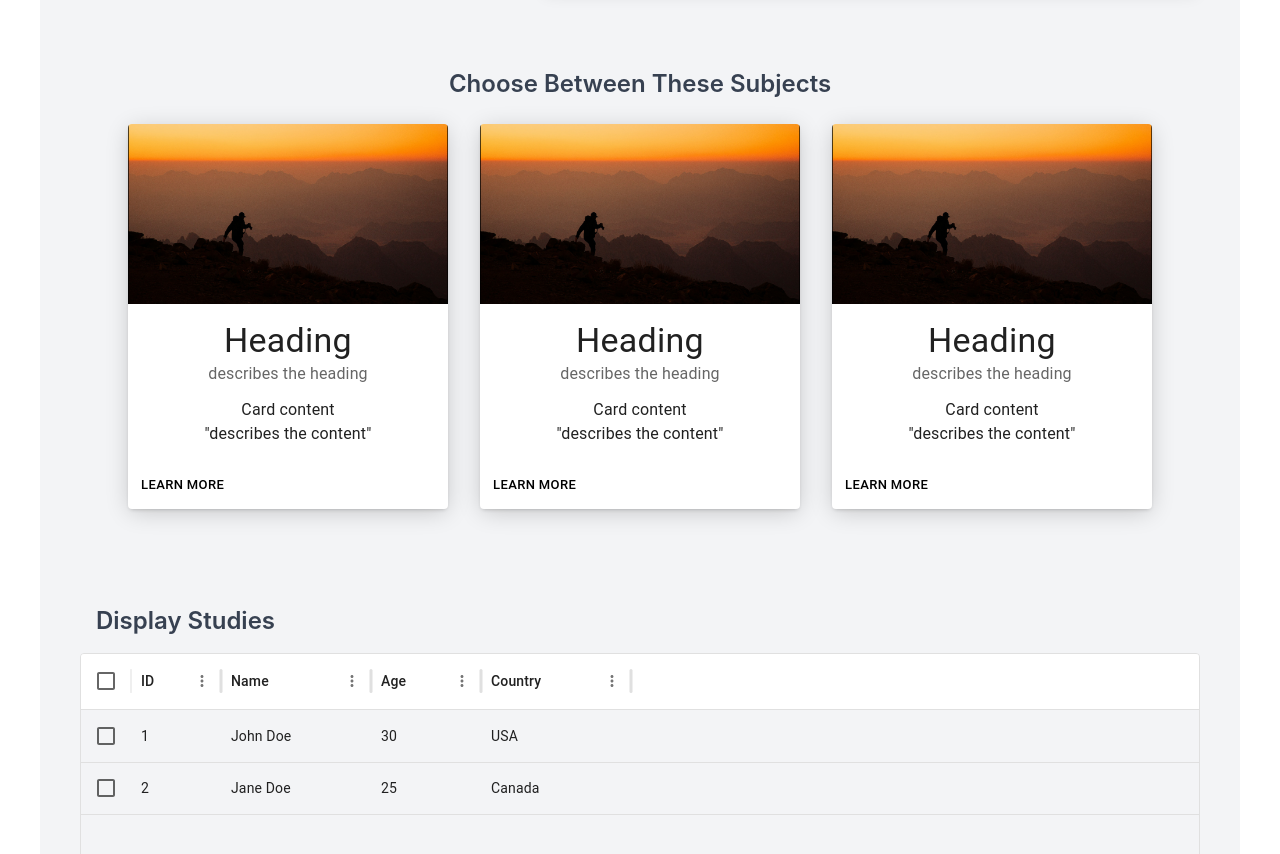
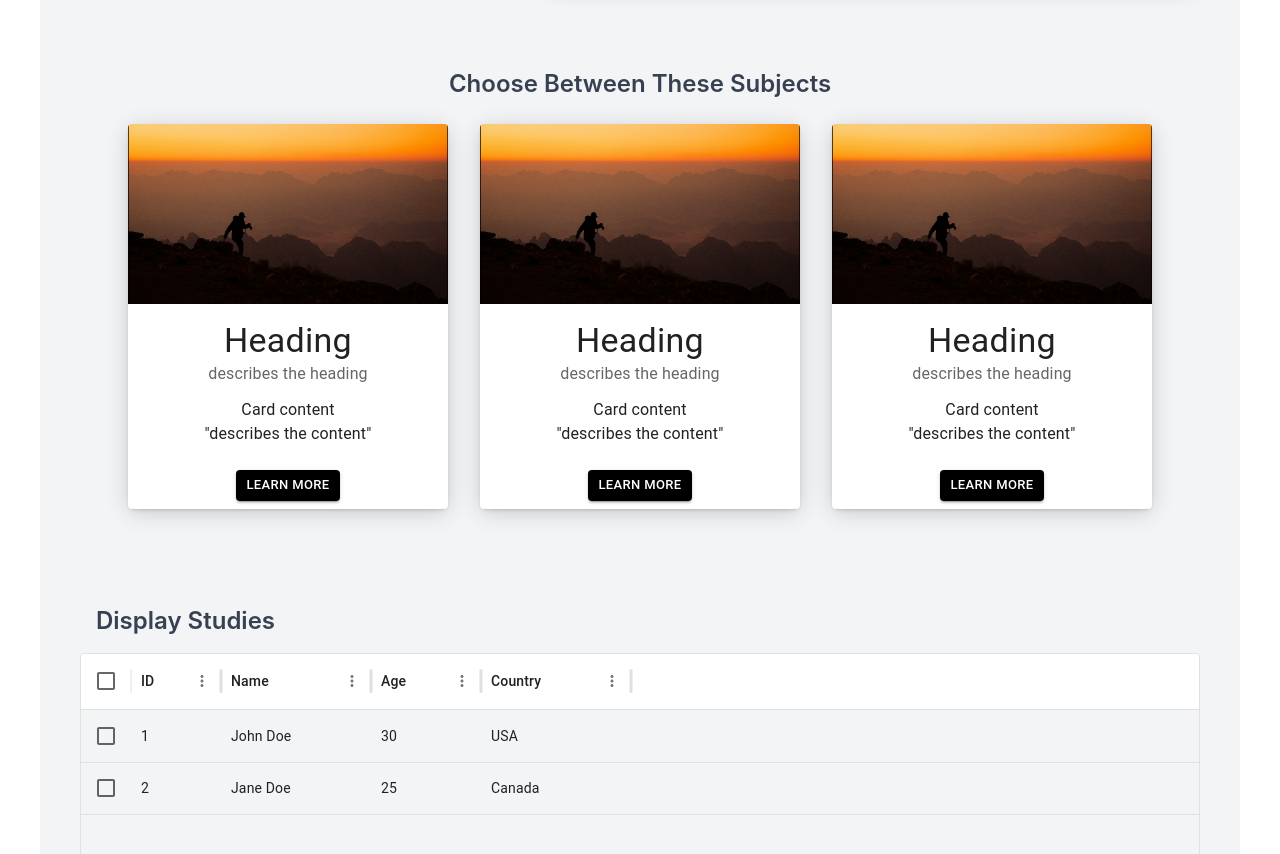
Before and after one commit to Mask1nen/2024-TDDD96-CAMA-BachelorsProject, a React (Vite) app in the folder cama_frontend/: page / in a window 1280 px wide. Shown: the part 720-1574 px from the top of the page. Built offline with nearby package versions, Linux system fonts and the light colour scheme.

Commit message:
502 feat: changed cards on homepage and changed color on a button

```diff
--- a/cama_frontend/src/components/Navbar.tsx
+++ b/cama_frontend/src/components/Navbar.tsx
@@ -134,7 +134,7 @@ function Navbar() {
               <Button size="small"
                 key="addstudy"
                 variant="contained"
-                color="error"
+                color="primary"
                 sx={{mr:3}}
 
               >
--- a/cama_frontend/src/pages/Home/HomePage.tsx
+++ b/cama_frontend/src/pages/Home/HomePage.tsx
@@ -10,27 +10,26 @@ import {
   Typography,
 } from "@mui/material";
 import { MinusCircleIcon } from "@heroicons/react/16/solid";
-import { DataGrid, GridToolbar } from '@mui/x-data-grid';
-import { useDemoData } from '@mui/x-data-grid-generator';
+import { DataGrid, GridToolbar } from "@mui/x-data-grid";
+import { useDemoData } from "@mui/x-data-grid-generator";
+import { Link } from "react-router-dom";
+import { Luggage } from "@mui/icons-material";
 
-const VISIBLE_FIELDS = ['name', 'rating', 'country', 'dateCreated', 'isAdmin'];
+const VISIBLE_FIELDS = ["name", "rating", "country", "dateCreated", "isAdmin"];
 
 const HomePage: React.FC = () => {
-
   const rows = [
-    { id: 1, name: 'John Doe', age: 30, country: 'USA' },
-    { id: 2, name: 'Jane Doe', age: 25, country: 'Canada' },
+    { id: 1, name: "John Doe", age: 30, country: "USA" },
+    { id: 2, name: "Jane Doe", age: 25, country: "Canada" },
     // Add more rows as needed
   ];
 
   const columns = [
-    { field: 'id', headerName: 'ID', width: 90 },
-    { field: 'name', headerName: 'Name', width: 150 },
-    { field: 'age', headerName: 'Age', width: 110 },
-    { field: 'country', headerName: 'Country', width: 150 },
+    { field: "id", headerName: "ID", width: 90 },
+    { field: "name", headerName: "Name", width: 150 },
+    { field: "age", headerName: "Age", width: 110 },
+    { field: "country", headerName: "Country", width: 150 },
   ];
-
-
 
   return (
     <div className="min-h-screen bg-gray-100">
@@ -54,15 +53,15 @@ const HomePage: React.FC = () => {
         </div>
         {/* Section 2 */}
 
-
         {/* Section 3 */}
         <section className="flex flex-wrap justify-center py-8">
           <h2 className="text-2xl font-semibold text-gray-700 mb-6">
             Choose Between These Subjects
           </h2>
-          <div className="flex flex-wrap items-center justify-between mx-10">
-            {/* Repeat for each card */}
-            <div className="w-full sm:w-1/2 md:w-1/3 px-4 mb-4">
+          <div className="flex flex-wrap items-center justify-center mx-10">
+            {/* Card 1 starts  */}
+              <div className="w-full sm:w-1/2 md:w-1/3 px-4 mb-4 transition-transform transform hover:scale-105 duration-300">
+                <Link to="/target1">
                 <Card
                   sx={{
                     width: 320,
@@ -77,11 +76,10 @@ const HomePage: React.FC = () => {
                       width: "100%",
                       height: 0,
                       paddingBottom: "min(56.25%, 200px)",
-                    bgcolor: "rgba(, 0, 0, 0.08)",
+                      bgcolor: "rgba(0, 0, 0, 0.08)",
                     }}
                     />
                   <CardContent>
-
                     <Typography variant="h4" component="div">
                       Heading
                     </Typography>
@@ -94,13 +92,17 @@ const HomePage: React.FC = () => {
                       {'"describes the content"'}
                     </Typography>
                   </CardContent>
-                <CardActions>
-                  <Button size="small" >Learn More</Button>
+                  <CardActions style={{justifyContent : "center"}}>
+                    <Button size="small" variant="contained" color="primary">Learn More</Button>
                   </CardActions>
                 </Card>
+                </Link>
               </div>
-            {/* End of card */}
-            <div className="w-full sm:w-1/2 md:w-1/3 px-4 mb-4">
+
+
+            {/* Card 2 starts  */}
+            <div className="w-full sm:w-1/2 md:w-1/3 px-4 mb-4 transition-transform transform hover:scale-105 duration-300">
+              <Link to="/target2">
               <Card
                 sx={{
                   width: 320,
@@ -115,11 +117,10 @@ const HomePage: React.FC = () => {
                     width: "100%",
                     height: 0,
                     paddingBottom: "min(56.25%, 200px)",
-                    bgcolor: "rgba(, 0, 0, 0.08)",
+                    bgcolor: "rgba(0, 0, 0, 0.08)",
                   }}
                 />
                 <CardContent>
-
                   <Typography variant="h4" component="div">
                     Heading
                   </Typography>
@@ -132,12 +133,15 @@ const HomePage: React.FC = () => {
                     {'"describes the content"'}
                   </Typography>
                 </CardContent>
-                <CardActions>
-                  <Button size="small" >Learn More</Button>
+                <CardActions style={{justifyContent : "center"}}>
+                    <Button size="small" variant="contained" color="primary">Learn More</Button>
                   </CardActions>
               </Card>
+              </Link>
             </div>
-            <div className="w-full sm:w-1/2 md:w-1/3 px-4 mb-4">
+            {/* Card 3 starts  */}
+            <div className="w-full sm:w-1/2 md:w-1/3 px-4 mb-4 transition-transform transform hover:scale-105 duration-300">
+              <Link to="/target3">
               <Card
                 sx={{
                   width: 320,
@@ -152,11 +156,10 @@ const HomePage: React.FC = () => {
                     width: "100%",
                     height: 0,
                     paddingBottom: "min(56.25%, 200px)",
-                    bgcolor: "rgba(, 0, 0, 0.08)",
+                    bgcolor: "rgba(0, 0, 0, 0.08)",
                   }}
                 />
                 <CardContent>
-
                   <Typography variant="h4" component="div">
                     Heading
                   </Typography>
@@ -169,10 +172,12 @@ const HomePage: React.FC = () => {
                     {'"describes the content"'}
                   </Typography>
                 </CardContent>
-                <CardActions>
-                  <Button size="small" >Learn More</Button>
+
+                <CardActions style={{justifyContent : "center"}}>
+                    <Button size="small" variant="contained" color="primary">Learn More</Button>
                   </CardActions>
               </Card>
+              </Link>
             </div>
           </div>
         </section>
@@ -184,7 +189,7 @@ const HomePage: React.FC = () => {
           <h2 className="text-2xl font-semibold text-gray-700 py-4 text-left mx-4 ">
             Display Studies
           </h2>
-      <div style={{ height: 400, width: '100%' }}>
+          <div style={{ height: 400, width: "100%" }}>
             <DataGrid
               rows={rows}
               columns={columns}
```
Lines whose indentation alone changed are shown as unchanged.
